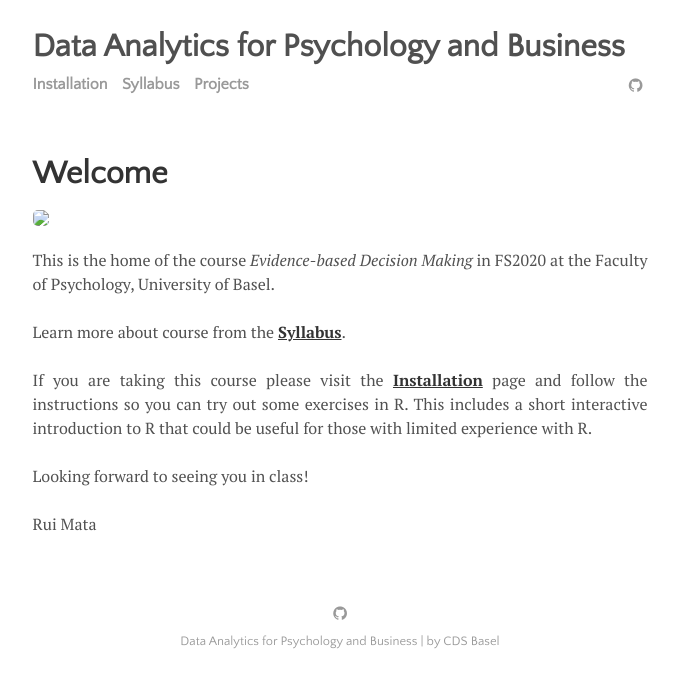
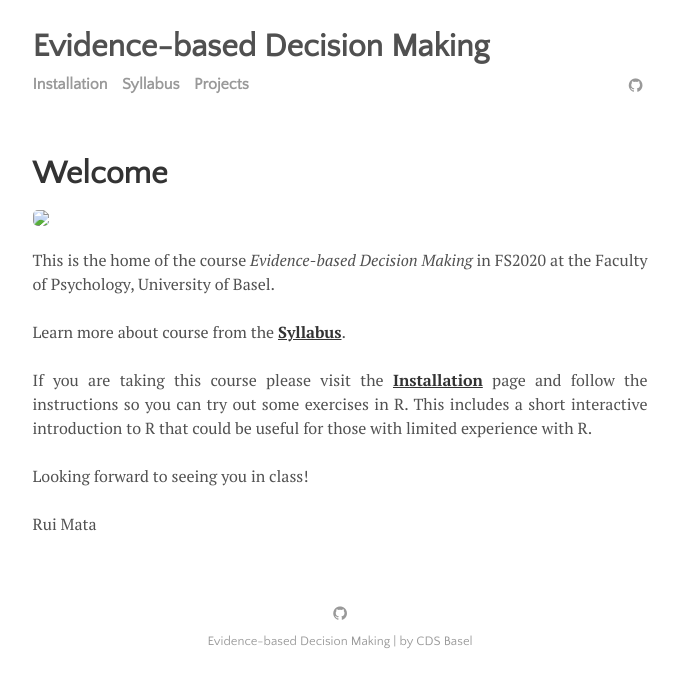
Before and after one commit to matarui/evidencebaseddm, a Jekyll site: the page built from index.html, in a window 1280 px wide. Shown: the top 688 px of the page, without its empty margins (300-979 px from the left). Built offline with Jekyll 4.4.1, drawn with Linux system fonts in a browser that asks for light colours; the list of posts is cut into pages by our own code.

Commit message:
Update _config.yml

```diff
--- a/_config.yml
+++ b/_config.yml
@@ -20,7 +20,7 @@ permalink:           none
 plugins:             [jekyll-paginate, jekyll-sitemap, jekyll-feed, jekyll-seo-tag]
 
 # Customise atom feed settings (this is where Jekyll-Feed gets configuration information)
-title:		           'Data Analytics for Psychology and Business'
+title:		           'Evidence-based Decision Making'
 description:	       ''
 author:              'CDS Basel'
 
```
